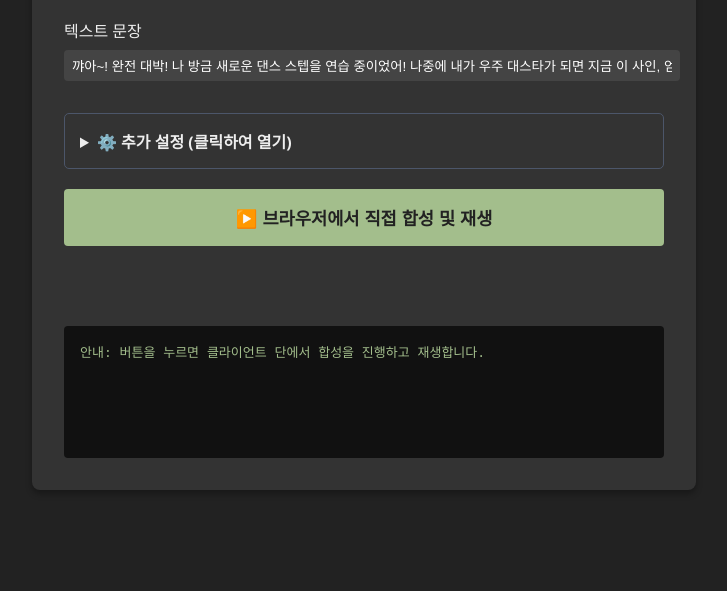
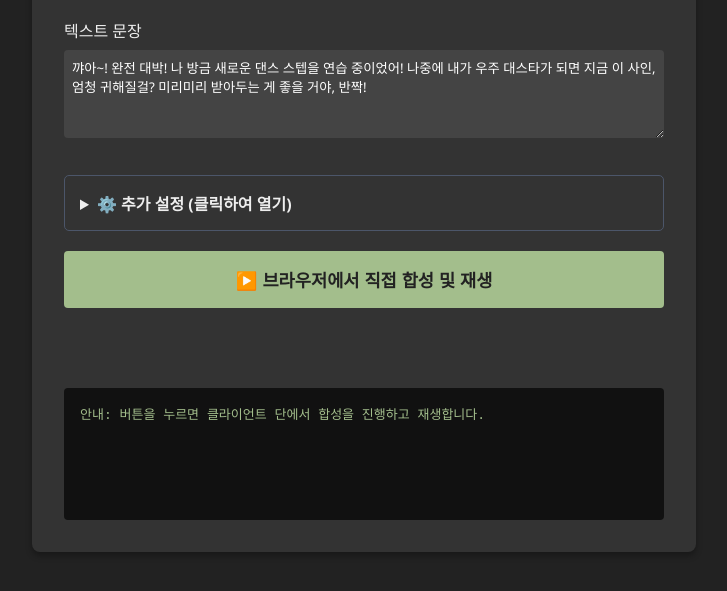
Before and after one commit to izure1/animalese-tts, a website: page docs/index.html in a window 1280 px wide. Shown: the part 161-752 px from the top of the page, without its empty margins (276-1003 px from the left). Drawn offline with Linux system fonts and the light colour scheme.

Commit message:
fix: 샘플 페이지 입력칸 크기 증가

```diff
--- a/docs/index.html
+++ b/docs/index.html
@@ -32,7 +32,8 @@
     }
 
     input,
-    select {
+    select,
+    textarea {
       width: 100%;
       padding: 0.5rem;
       margin-bottom: 1rem;
@@ -40,6 +41,12 @@
       border-radius: 4px;
       background: #444;
       color: white;
+      box-sizing: border-box;
+      font-family: inherit;
+    }
+
+    textarea {
+      resize: vertical;
     }
 
     button {
@@ -202,8 +209,8 @@
     <h1>🗣️ Animalese TTS Static App (GitHub Pages)</h1>
 
     <label>텍스트 문장</label>
-    <input type="text" id="text"
-      value="꺄아~! 완전 대박! 나 방금 새로운 댄스 스텝을 연습 중이었어! 나중에 내가 우주 대스타가 되면 지금 이 사인, 엄청 귀해질걸? 미리미리 받아두는 게 좋을 거야, 반짝!" />
+    <textarea id="text"
+      rows="4">꺄아~! 완전 대박! 나 방금 새로운 댄스 스텝을 연습 중이었어! 나중에 내가 우주 대스타가 되면 지금 이 사인, 엄청 귀해질걸? 미리미리 받아두는 게 좋을 거야, 반짝!</textarea>
 
     <details
       style="margin-top: 1rem; border: 1px solid #4c566a; border-radius: 5px; padding: 10px; margin-bottom: 20px;">
--- a/src/AnimaleseEngine.ts
+++ b/src/AnimaleseEngine.ts
@@ -40,8 +40,6 @@ export class AnimaleseEngine {
     let expectedAudioSamples = 0
     let lastBufferLength = 0
     let pendingUnsupportedChars = ''
-
-    console.log(tokenGroups)
 
     for (let i = 0; i < tokenGroups.length; i++) {
       const tokens = tokenGroups[i]
```
Also changed, not shown: docs/animalese.browser.mjs, 1 other file.
